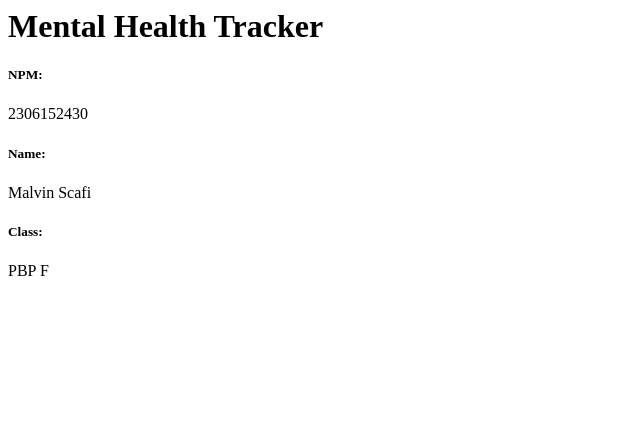
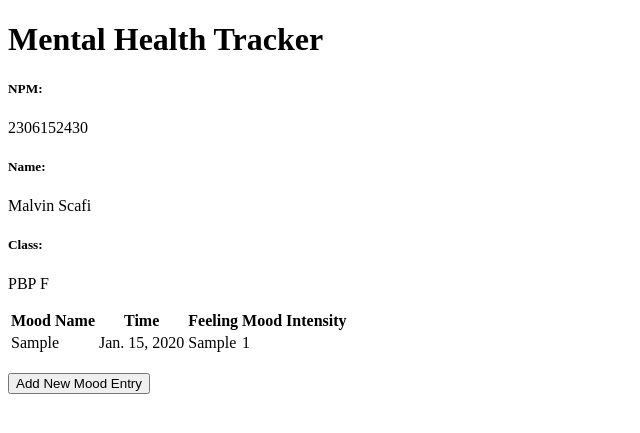
Before and after one commit to Cyades/mental-health-tracker, a Django app: page / in a window 1280 px wide. Shown: the top 433 px of the page, without its empty margins (0-640 px from the left). Run offline with Django 5.2, Linux system fonts and the light colour scheme; tables that the repository leaves empty hold one stand-in row (values such as "Sample post").

Commit message:
I think it's done kak :)

```diff
--- a/main/models.py
+++ b/main/models.py
@@ -1,6 +1,8 @@
+import uuid
 from django.db import models
 
 class MoodEntry(models.Model):
+    id = models.UUIDField(primary_key=True, default=uuid.uuid4, editable=False)
     mood = models.CharField(max_length=255)
     time = models.DateField(auto_now_add=True)
     feelings = models.TextField()
--- /dev/null
+++ b/main/templates/base.html
@@ -0,0 +1,13 @@
+{% load static %}
+<!DOCTYPE html>
+<html lang="en">
+  <head>
+    <meta charset="UTF-8" />
+    <meta name="viewport" content="width=device-width, initial-scale=1.0" />
+    {% block meta %} {% endblock meta %}
+  </head>
+
+  <body>
+    {% block content %} {% endblock content %}
+  </body>
+</html>
--- a/main/templates/main.html
+++ b/main/templates/main.html
@@ -1,8 +1,43 @@
+{% extends 'base.html' %}
+{% block content %}
 <h1>Mental Health Tracker</h1>
 
 <h5>NPM: </h5>
 <p>{{ npm }}<p>
+
 <h5>Name: </h5>
 <p>{{ name }}<p>
+
 <h5>Class: </h5>
 <p>{{ class }}<p>
+
+{% if not mood_entries %}
+<p>Belum ada data mood pada mental health tracker.</p>
+{% else %}
+<table>
+  <tr>
+    <th>Mood Name</th>
+    <th>Time</th>
+    <th>Feeling</th>
+    <th>Mood Intensity</th>
+  </tr>
+
+  {% comment %} Berikut cara memperlihatkan data mood di bawah baris ini
+  {% endcomment %}
+  {% for mood_entry in mood_entries %}
+  <tr>
+    <td>{{mood_entry.mood}}</td>
+    <td>{{mood_entry.time}}</td>
+    <td>{{mood_entry.feelings}}</td>
+    <td>{{mood_entry.mood_intensity}}</td>
+  </tr>
+  {% endfor %}
+</table>
+{% endif %}
+
+<br />
+
+<a href="{% url 'main:create_mood_entry' %}">
+  <button>Add New Mood Entry</button>
+</a>
+{% endblock content %}
--- a/main/urls.py
+++ b/main/urls.py
@@ -1,8 +1,13 @@
 from django.urls import path
 from main.views import show_main
-
+from main.views import show_main, create_mood_entry, show_xml, show_json, show_xml_by_id, show_json_by_id
 app_name = 'main'
 
 urlpatterns = [
     path('', show_main, name='show_main'),
+    path('create-mood-entry', create_mood_entry, name='create_mood_entry'),
+    path('xml/', show_xml, name='show_xml'),
+    path('json/', show_json, name='show_json'),
+    path('xml/<str:id>/', show_xml_by_id, name='show_xml_by_id'),
+    path('json/<str:id>/', show_json_by_id, name='show_json_by_id'),
 ]
--- a/main/views.py
+++ b/main/views.py
@@ -1,10 +1,43 @@
-from django.shortcuts import render
+from django.http import HttpResponse
+from django.core import serializers
+from django.shortcuts import render, redirect
+from main.forms import MoodEntryForm
+from main.models import MoodEntry
 
 def show_main(request):
+    mood_entries = MoodEntry.objects.all()
+
     context = {
         'npm' : '2306152430',
         'name': 'Malvin Scafi',
-        'class': 'PBP F'
+        'class': 'PBP F',
+        'mood_entries': mood_entries
     }
 
     return render(request, "main.html", context)
+
+def create_mood_entry(request):
+    form = MoodEntryForm(request.POST or None)
+
+    if form.is_valid() and request.method == "POST":
+        form.save()
+        return redirect('main:show_main')
+
+    context = {'form': form}
+    return render(request, "create_mood_entry.html", context)
+
+def show_xml(request):
+    data = MoodEntry.objects.all()
+    return HttpResponse(serializers.serialize("xml", data), content_type="application/xml")
+
+def show_json(request):
+    data = MoodEntry.objects.all()
+    return HttpResponse(serializers.serialize("json", data), content_type="application/json")
+
+def show_xml_by_id(request, id):
+    data = MoodEntry.objects.filter(pk=id)
+    return HttpResponse(serializers.serialize("xml", data), content_type="application/xml")
+
+def show_json_by_id(request, id):
+    data = MoodEntry.objects.filter(pk=id)
+    return HttpResponse(serializers.serialize("json", data), content_type="application/json")
--- a/mental_health_tracker/settings.py
+++ b/mental_health_tracker/settings.py
@@ -27,6 +27,7 @@ DEBUG = True
 
 ALLOWED_HOSTS = ["localhost", "127.0.0.1", "malvin-scafi-mentalhealthtracker.pbp.cs.ui.ac.id"]
 
+
 # Application definition
 
 INSTALLED_APPS = [
@@ -54,7 +55,7 @@ ROOT_URLCONF = 'mental_health_tracker.urls'
 TEMPLATES = [
     {
         'BACKEND': 'django.template.backends.django.DjangoTemplates',
-        'DIRS': [],
+        'DIRS': [BASE_DIR / 'templates'],
         'APP_DIRS': True,
         'OPTIONS': {
             'context_processors': [
@@ -121,3 +122,5 @@ STATIC_URL = 'static/'
 # https://docs.djangoproject.com/en/5.1/ref/settings/#default-auto-field
 
 DEFAULT_AUTO_FIELD = 'django.db.models.BigAutoField'
+
+CSRF_TRUSTED_ORIGINS = ["http://localhost","http://127.0.0.1","http://malvin-scafi-mentalhealthtracker.pbp.cs.ui.ac.id/", "https://malvin-scafi-mentalhealthtracker.pbp.cs.ui.ac.id/"]
```
Also changed, not shown: main/forms.py (added, +7 -0 lines), main/templates/create_mood_entry.html (added, +18 -0 lines), .github/workflows/deploy.yml (added), main/migrations/0002_alter_moodentry_id.py (added).
